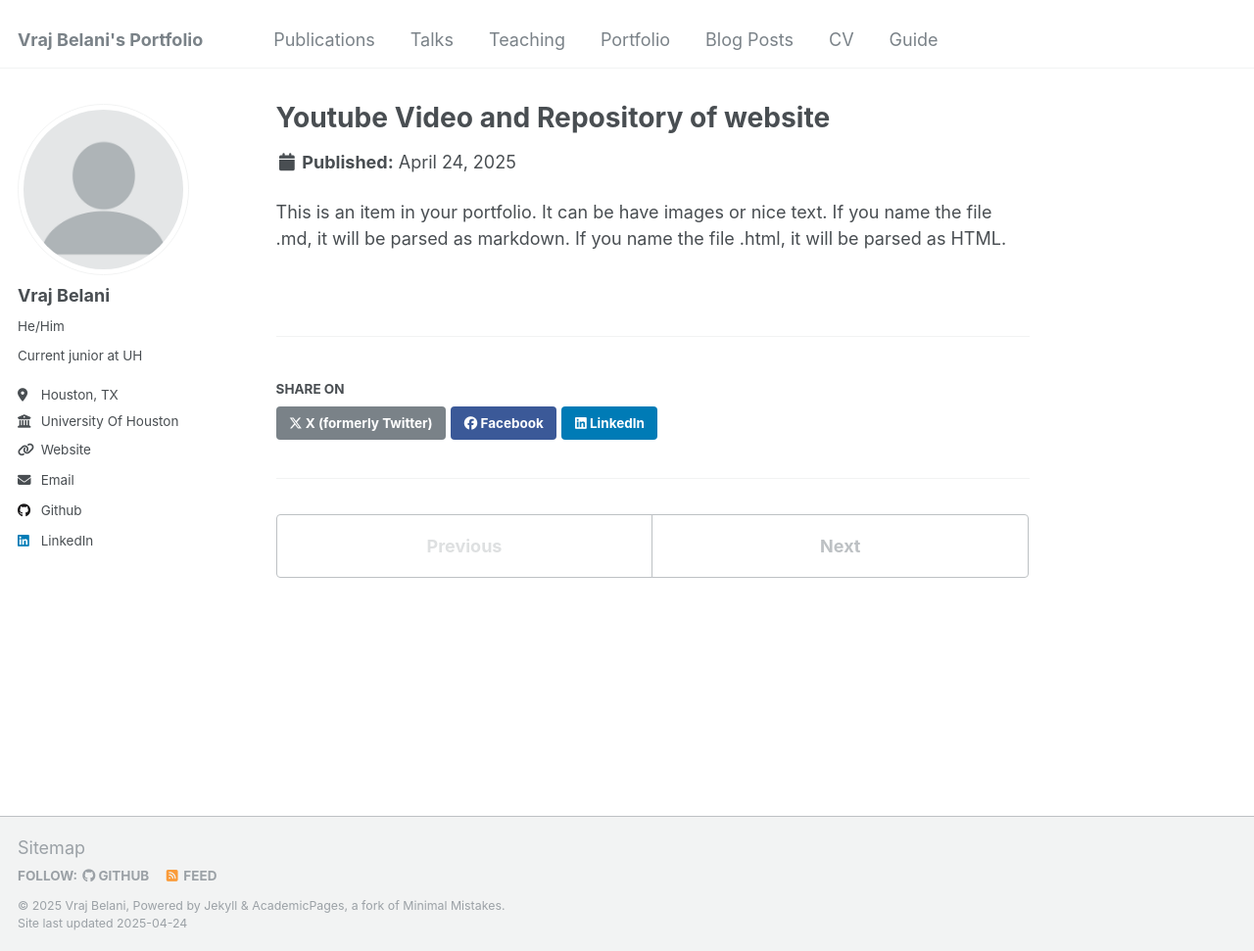
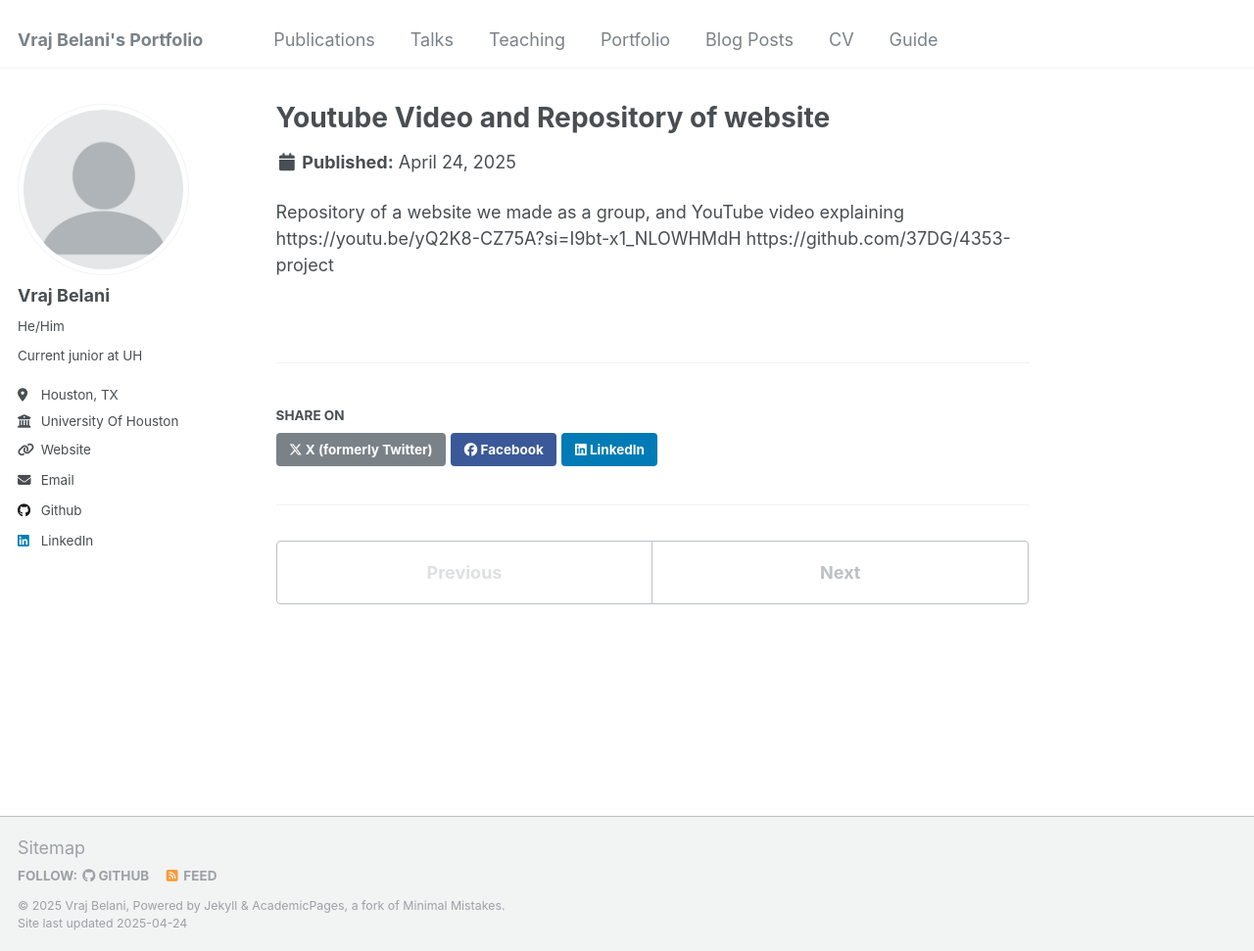
Before and after one commit to vrajmannan2/vrajmannan2.github.io, a Jekyll site: the page built from _portfolio/portfolio-1.md, in a window 1280 px wide and 971 px high. Shown: the whole window at 98% size. Built offline with Jekyll 4.4.1, drawn with Linux system fonts in a browser that asks for light colours.

Commit message:
Update portfolio-1.md

```diff
--- a/_portfolio/portfolio-1.md
+++ b/_portfolio/portfolio-1.md
@@ -4,4 +4,4 @@
 collection: portfolio
 ---
 
-This is an item in your portfolio. It can be have images or nice text. If you name the file .md, it will be parsed as markdown. If you name the file .html, it will be parsed as HTML.
+Repository of a website we made as a group, and YouTube video explaining  https://youtu.be/yQ2K8-CZ75A?si=I9bt-x1_NLOWHMdH  https://github.com/37DG/4353-project
```
